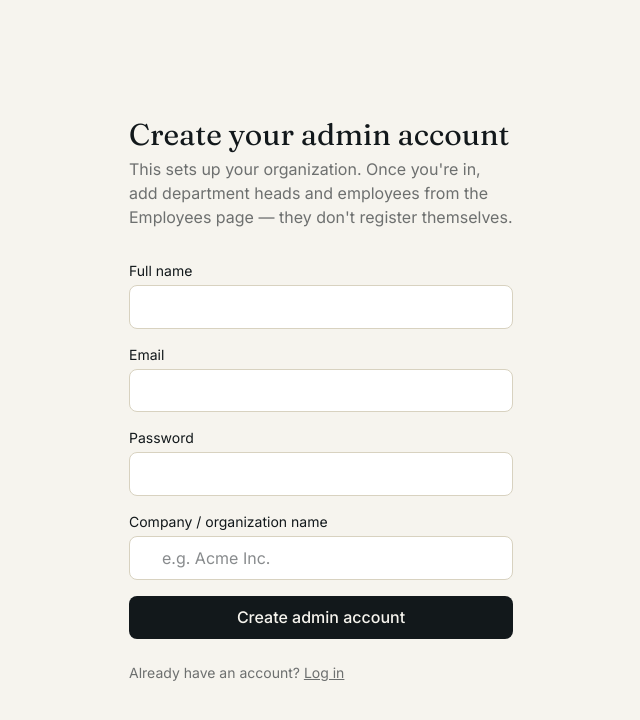
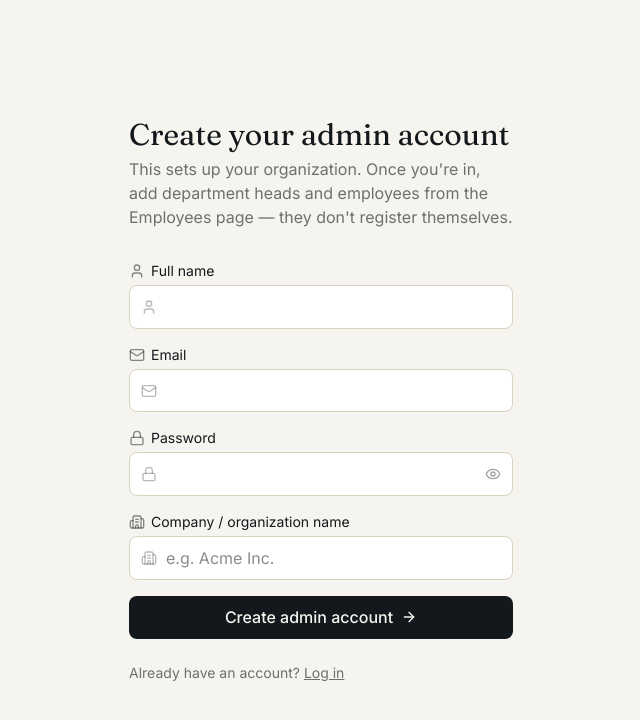
Before and after one commit to Kamiaaa/dailytask, a Next.js app: page /register-setup in a window 1280 px wide. Shown: the top 720 px of the page, without its empty margins (319-959 px from the left). Built offline with nearby package versions, Linux system fonts and the light colour scheme.

Commit message:
Register form updated

```diff
--- a/app/register-setup/page.tsx
+++ b/app/register-setup/page.tsx
@@ -3,6 +3,17 @@
 import { useState } from "react";
 import { useRouter } from "next/navigation";
 import Link from "next/link";
+import {
+  User,
+  Mail,
+  Lock,
+  Eye,
+  EyeOff,
+  Building2,
+  AlertCircle,
+  Loader2,
+  ArrowRight,
+} from "lucide-react";
 
 // Public self-registration only creates an ADMIN account for the organization.
 // That admin then adds employees and department heads from the dashboard.
@@ -16,6 +27,7 @@ export default function RegisterPage() {
   });
   const [error, setError] = useState("");
   const [loading, setLoading] = useState(false);
+  const [showPassword, setShowPassword] = useState(false);
 
   function update<K extends keyof typeof form>(key: K, value: string) {
     setForm((f) => ({ ...f, [key]: value }));
@@ -54,61 +66,127 @@ export default function RegisterPage() {
 
         <form onSubmit={handleSubmit} className="space-y-4">
           <div>
-            <label className="block text-sm mb-1" htmlFor="name">
+            <label className="flex items-center gap-1.5 text-sm mb-1" htmlFor="name">
+              <User className="w-4 h-4 text-ink/50" aria-hidden="true" />
               Full name
             </label>
+            <div className="relative">
+              <User
+                className="w-4 h-4 text-ink/30 absolute left-3 top-1/2 -translate-y-1/2 pointer-events-none"
+                aria-hidden="true"
+              />
               <input
                 id="name"
                 required
                 className="input"
+                style={{ paddingLeft: "2.25rem" }}
                 value={form.name}
                 onChange={(e) => update("name", e.target.value)}
               />
             </div>
+          </div>
+
           <div>
-            <label className="block text-sm mb-1" htmlFor="email">
+            <label className="flex items-center gap-1.5 text-sm mb-1" htmlFor="email">
+              <Mail className="w-4 h-4 text-ink/50" aria-hidden="true" />
               Email
             </label>
+            <div className="relative">
+              <Mail
+                className="w-4 h-4 text-ink/30 absolute left-3 top-1/2 -translate-y-1/2 pointer-events-none"
+                aria-hidden="true"
+              />
               <input
                 id="email"
                 type="email"
                 required
                 className="input"
+                style={{ paddingLeft: "2.25rem" }}
                 value={form.email}
                 onChange={(e) => update("email", e.target.value)}
               />
             </div>
+          </div>
+
           <div>
-            <label className="block text-sm mb-1" htmlFor="password">
+            <label className="flex items-center gap-1.5 text-sm mb-1" htmlFor="password">
+              <Lock className="w-4 h-4 text-ink/50" aria-hidden="true" />
               Password
             </label>
+            <div className="relative">
+              <Lock
+                className="w-4 h-4 text-ink/30 absolute left-3 top-1/2 -translate-y-1/2 pointer-events-none"
+                aria-hidden="true"
+              />
               <input
                 id="password"
-              type="password"
+                type={showPassword ? "text" : "password"}
                 required
                 minLength={6}
                 className="input"
+                style={{ paddingLeft: "2.25rem", paddingRight: "2.5rem" }}
                 value={form.password}
                 onChange={(e) => update("password", e.target.value)}
               />
+              <button
+                type="button"
+                onClick={() => setShowPassword((s) => !s)}
+                className="absolute right-3 top-1/2 -translate-y-1/2 text-ink/40 hover:text-ink/70"
+                aria-label={showPassword ? "Hide password" : "Show password"}
+              >
+                {showPassword ? (
+                  <EyeOff className="w-4 h-4" aria-hidden="true" />
+                ) : (
+                  <Eye className="w-4 h-4" aria-hidden="true" />
+                )}
+              </button>
             </div>
+          </div>
+
           <div>
-            <label className="block text-sm mb-1" htmlFor="company">
+            <label className="flex items-center gap-1.5 text-sm mb-1" htmlFor="company">
+              <Building2 className="w-4 h-4 text-ink/50" aria-hidden="true" />
               Company / organization name
             </label>
+            <div className="relative">
+              <Building2
+                className="w-4 h-4 text-ink/30 absolute left-3 top-1/2 -translate-y-1/2 pointer-events-none"
+                aria-hidden="true"
+              />
               <input
                 id="company"
                 placeholder="e.g. Acme Inc."
                 className="input"
+                style={{ paddingLeft: "2.25rem" }}
                 value={form.company}
                 onChange={(e) => update("company", e.target.value)}
               />
             </div>
+          </div>
 
-          {error && <p className="text-clay text-sm">{error}</p>}
+          {error && (
+            <p className="flex items-start gap-1.5 text-clay text-sm">
+              <AlertCircle className="w-4 h-4 shrink-0 mt-0.5" aria-hidden="true" />
+              {error}
+            </p>
+          )}
 
-          <button type="submit" disabled={loading} className="btn-primary w-full">
-            {loading ? "Creating account…" : "Create admin account"}
+          <button
+            type="submit"
+            disabled={loading}
+            className="btn-primary w-full flex items-center justify-center gap-2"
+          >
+            {loading ? (
+              <>
+                <Loader2 className="w-4 h-4 animate-spin" aria-hidden="true" />
+                Creating account…
+              </>
+            ) : (
+              <>
+                Create admin account
+                <ArrowRight className="w-4 h-4" aria-hidden="true" />
+              </>
+            )}
           </button>
         </form>
 
```
Lines whose indentation alone changed are shown as unchanged.
